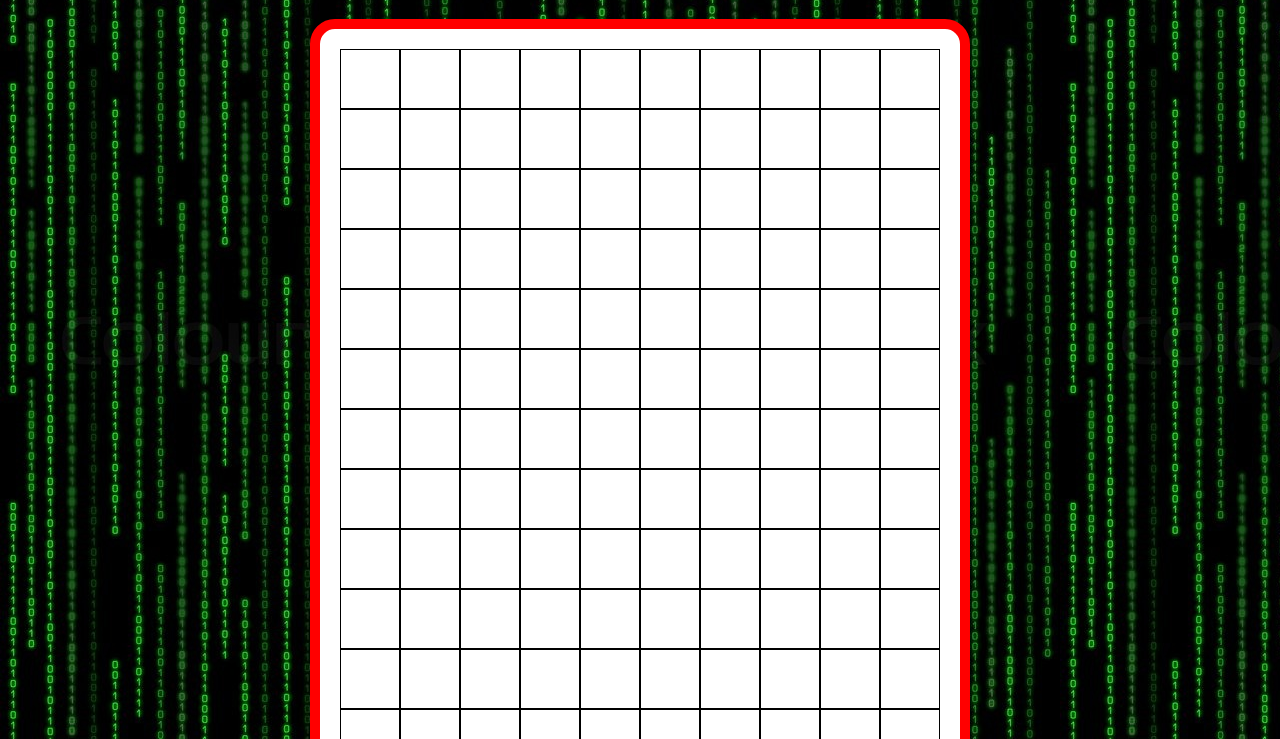
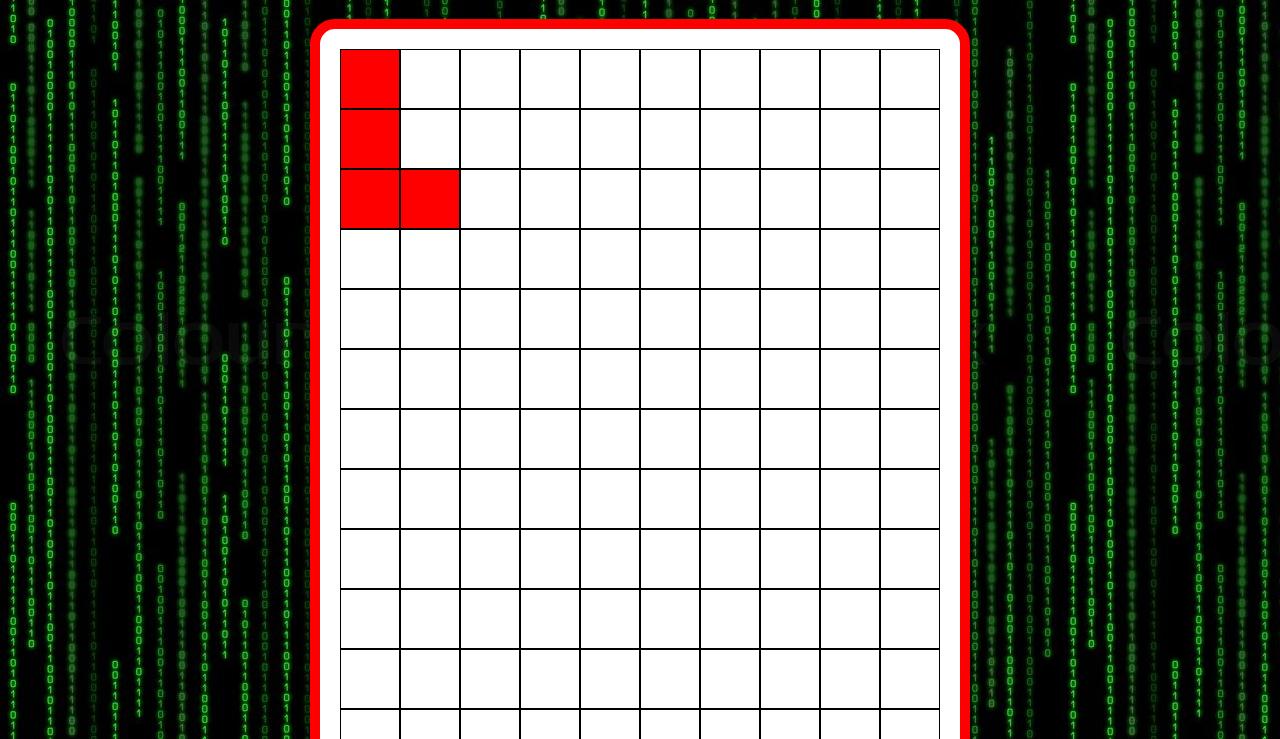
Before and after one commit to KrisGwynne/softwire-work-experience-oct-2023, a website: page frontend/pages/gameboard.html in a window 1280 px wide. Shown: the part 61-800 px from the top of the page. Drawn offline with Linux system fonts and the light colour scheme.

Commit message:
The blocks have been ENABLEDgit statusgit status

```diff
--- a/frontend/pages/gameboard.html
+++ b/frontend/pages/gameboard.html
@@ -13,7 +13,7 @@
         <canvas id="myCanvas" width="600" height="1200" style="border:10px solid red;"></canvas>
     </div>
 
-<script src="../scripts/gameboard.js"></script>
+<script src="../scripts/gameboard.js" type="module"></script>
 
 
 </body>
--- a/frontend/scripts/gameboard.js
+++ b/frontend/scripts/gameboard.js
@@ -1,9 +1,12 @@
+import { iPiece, zPiece, jPiece, lPiece, oPiece, tPiece, sPiece } from "./pieces.js";
+
+
+
 const c = document.getElementById("myCanvas");
 const ctx = c.getContext("2d");
 
 
 for (let i = 0; i<11; i++){
-    console.log(i);
 
 let x = i*60
 
@@ -15,13 +18,72 @@ let x = i*60
 }
 
 for (let i = 0; i<21; i++){
-    console.log(i);
-
     let y = i*60
 
     ctx.moveTo(0, y);
     ctx.lineTo(600, y);
     ctx.stroke();
+    //ctx.fillStyle = "red";
+    //ctx.fillRect(1, 1, 58, 58); //base is: ctx.fillRect(1, 1, 58, 58)
+
+}
+
+//let x = zPiece(1,1);
+
+//function zPiece(x,y) {
+//    ctx.fillStyle = "red";
+//    ctx.fillRect(x, y, 58, 58);
+//    ctx.fillRect(x+60, y, 58, 58);
+//    ctx.fillRect(x+60, y+60, 58, 58);
+//    ctx.fillRect(x+120, y+60, 58, 58);
+//}
+
+//let x = tPiece(1,1);
+
+//function tPiece(x,y) {
+//    ctx.fillStyle = "red";
+//    ctx.fillRect(x, y, 58, 58);
+//    ctx.fillRect(x+60, y, 58, 58);
+//    ctx.fillRect(x+60, y+60, 58, 58);
+//    ctx.fillRect(x+120, y+60, 58, 58);
+//}
+//for (let i = 0; i <10; i++) {
+    //ctx.fillStyle = "red";
+    //ctx.fillRect(x, y, 58, 58);
+//}
+//}
+
+function drawTile(row,col){
+    console.log('row', row)
+    console.log('col', col)
+    ctx.fillStyle = "red";
+    for(let x = 0; x < 10; x++ ){
+        for(let y = 0; y < 20; y++){
+            // const color = gameBoard[x][y];
+            // console.log(`${x}, ${y}`)
+            if (x === Number(row) && y === Number(col)) {
+                ctx.fillRect(x*60+1, y*60+1, 58, 58)
+
+            }
 
 
+        }
+    }
 }
+
+let x = drawPiece(lPiece)
+function drawPiece(piece) {
+    for (const rowIndex in piece){
+        const row = piece[rowIndex]
+        if (piece === 1) {
+            ctx.fillRect(x*60+1, y*60+1, 58, 58)
+        }
+        for (const colIndex in row) {
+            if (row[colIndex] === 1) {
+                drawTile(colIndex, rowIndex)
+                // ctx.fillRect(col*60+1, rowIndex*60+1, 58, 58)
+            }
+        }
+    }
+
+}
--- a/frontend/scripts/pieces.js
+++ b/frontend/scripts/pieces.js
@@ -1,4 +1,4 @@
-const iPiece= [
+export const iPiece= [
     [1, 0, 0, 0],
     [1, 0, 0, 0],
     [1, 0, 0, 0],
@@ -6,45 +6,45 @@ const iPiece= [
 
 ];
 
-const jPiece = [
-    [0, 1, 0 ,0]
-    [0, 1, 0 ,0]
-    [1, 1, 0, 0]
+export const jPiece = [
+    [0, 1, 0 ,0],
+    [0, 1, 0 ,0],
+    [1, 1, 0, 0],
     [0, 0, 0, 0]
 ]
 
-const lPiece = [
-    [1, 0, 0, 0]
-    [1, 0, 0, 0]
-    [1, 1, 0, 0]
+export const lPiece = [
+    [1, 0, 0, 0],
+    [1, 0, 0, 0],
+    [1, 1, 0, 0],
     [0, 0, 0, 0]
 
 ]
 
-const oPiece = [
-    [1, 1, 0, 0]
-    [1, 1, 0, 0]
-    [0, 0, 0, 0]
+export const oPiece = [
+    [1, 1, 0, 0],
+    [1, 1, 0, 0],
+    [0, 0, 0, 0],
     [0, 0, 0, 0]
 ]
 
-const zPiece = [
-    [1, 1, 0, 0]
-    [0, 1, 1, 0]
-    [0, 0, 0, 0]
+export const zPiece = [
+    [1, 1, 0, 0],
+    [0, 1, 1, 0],
+    [0, 0, 0, 0],
     [0, 0, 0, 0]
 ]
 
-const tPiece = [
-    [0, 1, 0, 0]
-    [1, 1, 1, 0]
-    [0, 0, 0, 0]
+export const tPiece = [
+    [0, 1, 0, 0],
+    [1, 1, 1, 0],
+    [0, 0, 0, 0],
     [0, 0, 0, 0]
 ]
 
-const sPiece = [
-    [0, 1, 1, 0]
-    [1, 1, 0, 0]
-    [0, 0, 0, 0]
+export const sPiece = [
+    [0, 1, 1, 0],
+    [1, 1, 0, 0],
+    [0, 0, 0, 0],
     [0, 0, 0, 0]
 ]
```
